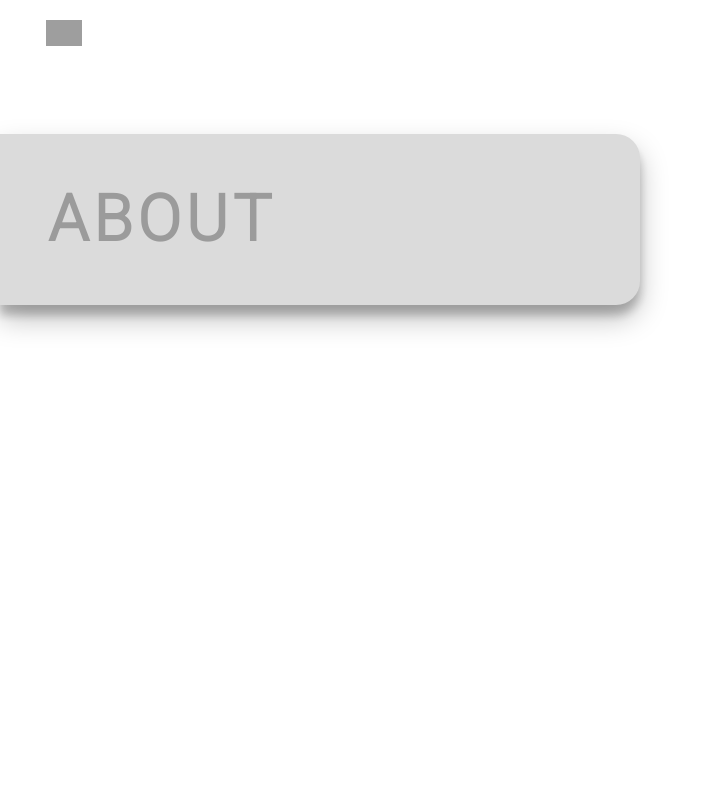
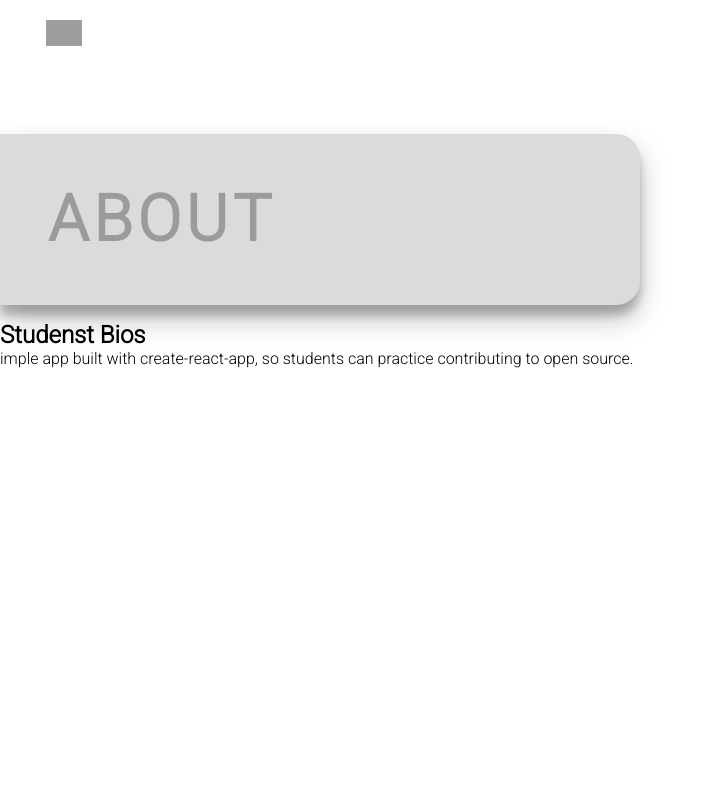
Before and after one commit to Brunno-DaSilva/ga-student-bio, a React (Create React App) app: page /about in a window 1280 px wide. Shown: the top 800 px of the page, without its empty margins (0-715 px from the left). Built offline with nearby package versions, Linux system fonts and the light colour scheme; grey boxes are pictures that could not be loaded; the HTML template or start-up script is replaced by a standard one.

Commit message:
added students BIOS in About

```diff
--- a/src/Components/About/About.js
+++ b/src/Components/About/About.js
@@ -8,6 +8,15 @@ const About = () => {
       <div className="about__title">
         <h1>About</h1>
       </div>
+      <div className="about__body">
+        <div>
+          <h2>Studenst Bios</h2>
+          <p>
+            imple app built with create-react-app, so students can practice
+            contributing to open source.
+          </p>
+        </div>
+      </div>
     </div>
   );
 };
```
